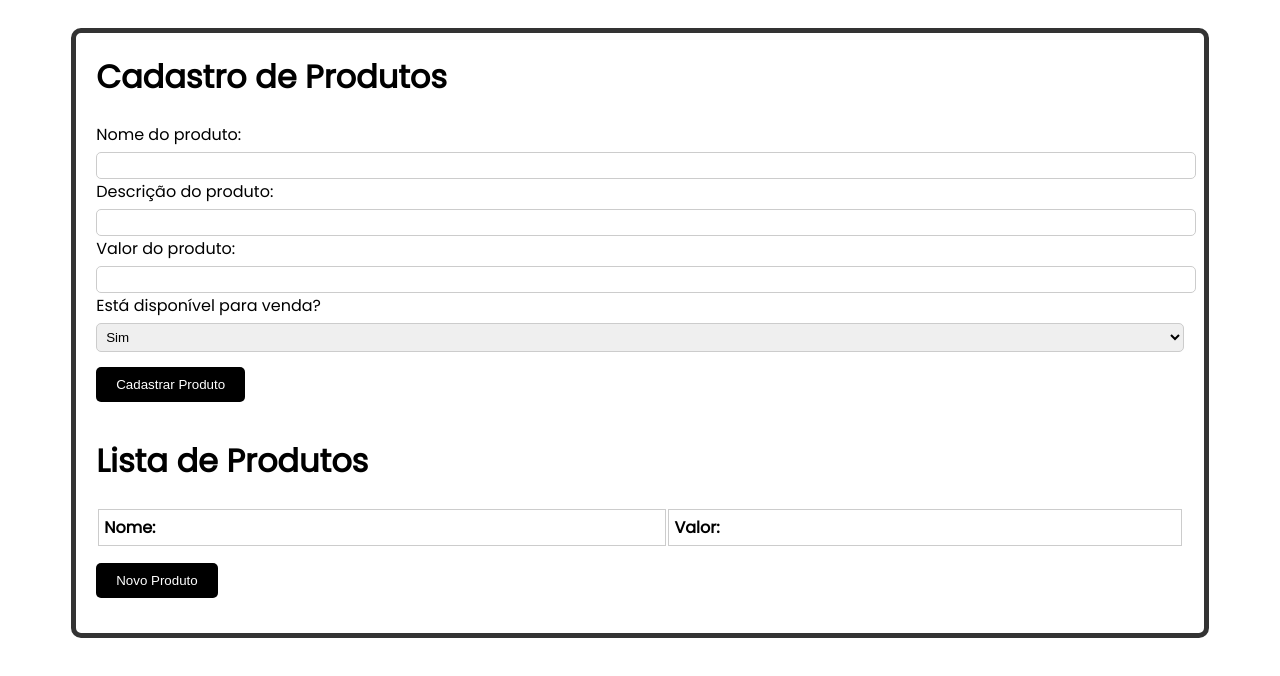
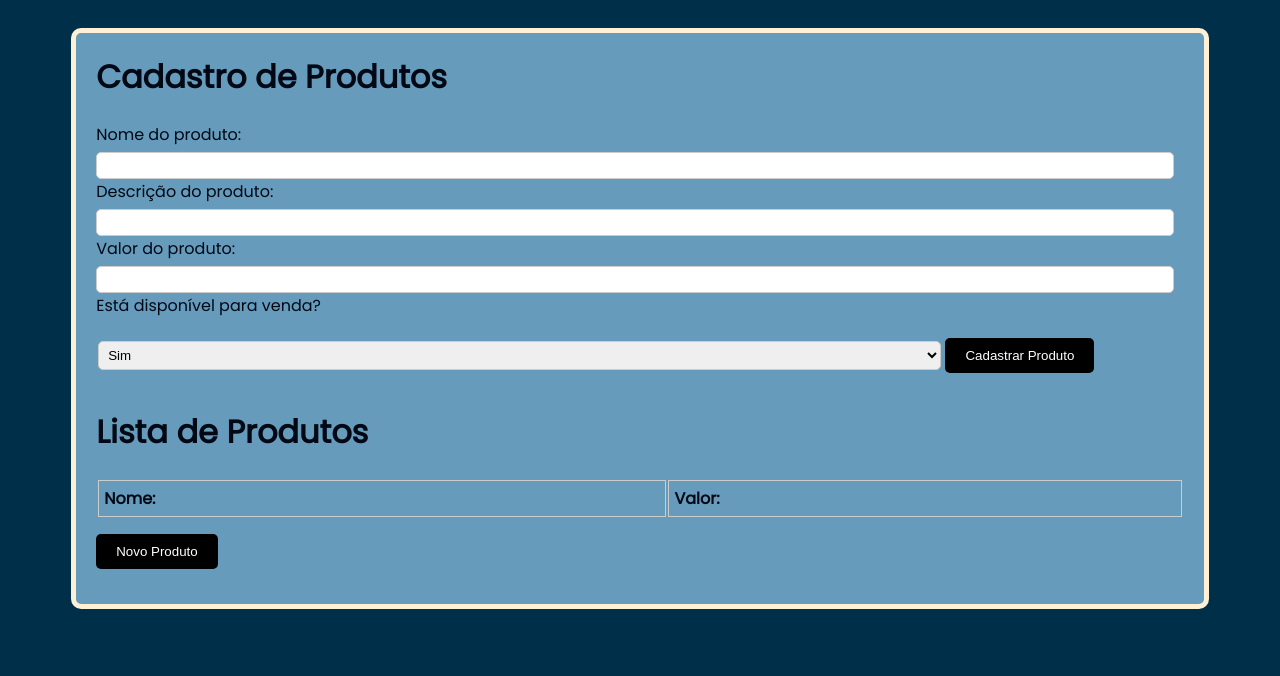
Before and after one commit to wl-costa/extra_projects, a plain HTML site: page oak_tecnologia_test/index.html in a window 1280 px wide. Drawn offline with Linux system fonts and the light colour scheme.

Commit message:
estilização finalizada

```diff
--- a/oak_tecnologia_test/styles.css
+++ b/oak_tecnologia_test/styles.css
@@ -5,14 +5,17 @@ body {
     overflow-x: hidden;
     padding-top: 20px;
     padding-bottom: 20px;
+    background-color: #003049;
+    color: #000814;
 }
 
 .container {
-    border: 5px solid #333333;
+    border: 5px solid #fdf0d5;
     padding: 20px;
     border-radius: 10px;
     margin-left: 5%;
     margin-right: 5%;
+    background-color: #669bbc;
 }
 
 h1 {
@@ -30,10 +33,15 @@ label {
 }
 
 input, select {
-    width: 100%;
+    width: 98%;
     padding: 5px;
     border: 1px solid #ccc;
     border-radius: 5px;
+}
+
+select {
+    width: 843px;
+    margin-left: 2px;
 }
 
 button {
@@ -48,8 +56,8 @@ button {
 
 button:hover {
     transition: background-color 0.5s, color 0.5s;
-    background-color: rgb(31, 220, 75);
-    color: rgb(0, 0, 0);
+    background-color: #004e98;
+    color: #fff;
 }
 
 table {
```
